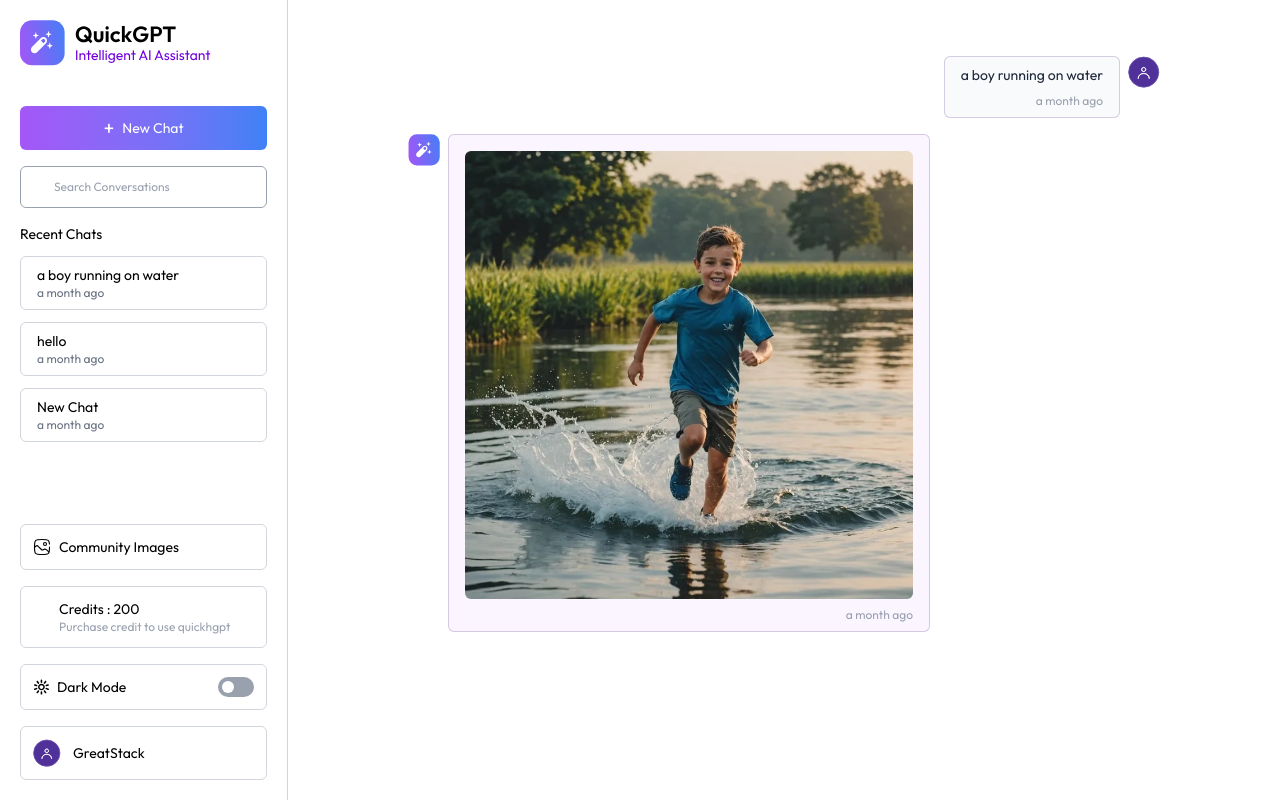
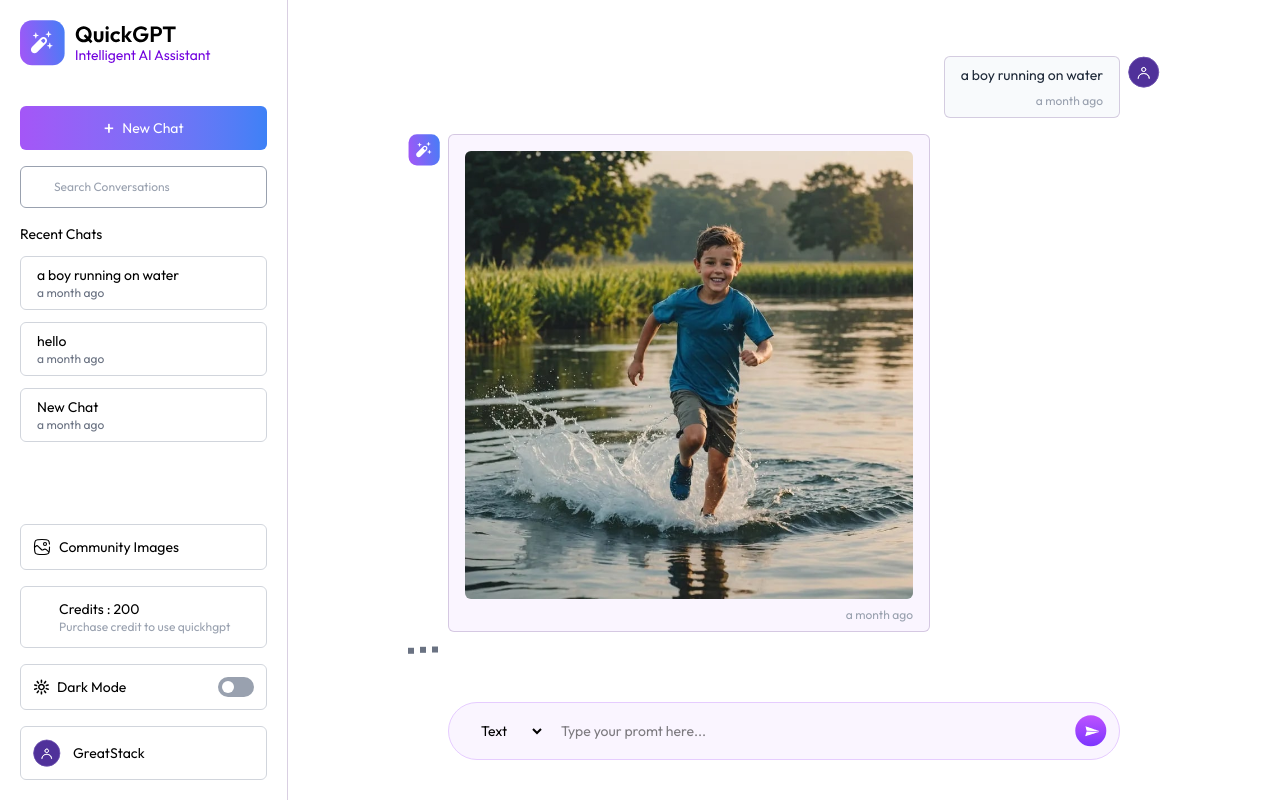
Before and after one commit to gauravdevkar27/my_chat_gpt, a React (Vite) app: page / in a window 1280 px wide. Built offline with nearby package versions, Linux system fonts and the light colour scheme.

Commit message:
promt input box

```diff
--- a/package.json
+++ b/package.json
@@ -12,8 +12,10 @@
   "dependencies": {
     "@tailwindcss/vite": "^4.1.13",
     "moment": "^2.30.1",
+    "prismjs": "^1.30.0",
     "react": "^19.1.1",
     "react-dom": "^19.1.1",
+    "react-markdown": "^10.1.0",
     "react-router-dom": "^7.9.1",
     "tailwindcss": "^4.1.13"
   },
--- a/src/App.jsx
+++ b/src/App.jsx
@@ -5,6 +5,7 @@
 import Credit from './pages/Credit'
 import Community from './pages/Community'
 import { assets } from './main_assets/assets'
+import './main_assets/prism.css'
 function App() {
 
   const [isMenuOpen, setIsMenuOpen] = useState(false);
--- a/src/component/ChatBox.jsx
+++ b/src/component/ChatBox.jsx
@@ -5,12 +5,19 @@
 
 const ChatBox = () => {
 
-  const {selectedChat, theme} = useAppContext();
+  const { selectedChat, theme } = useAppContext();
   const [messages, setMessages] = useState([]);
-  const [loading, setLoading] = useState(false);
+  const [loading, setLoading] = useState(true);
+  const [promt, setPromt] = useState('')
+  const [mode, setMode] = useState('text')
+  const [isPublished, setIsPublished] = useState(true)
+
+  const onSubmit = async (e) => {
+    e.preventDefault();
+  }
 
   useEffect(() => {
-    if(selectedChat){
+    if (selectedChat) {
       setMessages(selectedChat.messages)
     }
 
@@ -24,19 +31,50 @@
           (
             <div className="flex flex-col items-center justify-center h-full">
               <img src={theme === 'dark' ? assets.logo_full : assets.logo_full_dark} alt=''
-            className='w-full max-w-56 sm:max-w-[17rem]'/>
+                className='w-full max-w-56 sm:max-w-[17rem]' />
               <p className='mt-5 text-4xl sm:text-6xl text-center text-gray-400
             dark:text-white'>Ask me anything</p>
             </div>
           )
         }
 
-        {messages.map((message, index) => <Message key={index} message={message}/>)}
+        {messages.map((message, index) => <Message key={index} message={message} />)}
+        {/* Three Dots Loading */}
+        {
+          loading && <div className='loader flex items-center gap-1.5'>
+            <div className='w-1.5 h-1.5 rounded-ful bg-gray-500 dark:bg-white
+            animate-bounce '></div>
+            <div className='w-1.5 h-1.5 rounded-ful bg-gray-500 dark:bg-white
+            animate-bounce '></div>
+            <div className='w-1.5 h-1.5 rounded-ful bg-gray-500 dark:bg-white
+            animate-bounce '></div>
           </div>
 
+        }
+      </div>
+
+      {mode === 'image' &&
+       <label className='inline-flex items-center gap-2 mb-3 text-sm mx-auto'>
+        <p className='text-xs'>Publish Generated Image to community</p>
+        <input type="checkbox" className='cursor-pointer' checked={isPublished}
+        onChange={(e)=>setIsPublished(e.target.checked)}/>
+       </label>
+      }
+
       {/* Promt Input Box */}
-      <form>
-
+      <form onSubmit={onSubmit} className='bg-primary/20 dark:bg-[#583c79]/30
+      border border-primary dark:border-[#80609F]/30 rounded-full w-full max-w-2xl
+      p-3 pl-4 mx-auto flex gap-4 items-center'>
+        <select onChange={ (e)=>setMode(e.target.value) }  value={mode}
+         className='text-sm pl-3 pr-2 outline-none'>
+          <option className='dark:bg-purple-900' value="text">Text</option>
+          <option className='dark:bg-purple-900' value="image">Image</option>
+        </select>
+        <input onChange={(e)=> setPromt(e.target.value)} value={promt} type='text' placeholder='Type your promt here...'
+        className='flex-1 w-full text-sm outline-none' required/>
+        <button disabled={loading}>
+          <img src={loading ? assets.send_icon : assets.stop_icon} className='w-8 cursor-pointer' alt=''/>
+        </button>
       </form>
     </div>
   )
--- a/src/component/Message.jsx
+++ b/src/component/Message.jsx
@@ -1,13 +1,21 @@
-import React from 'react'
+import React, { useEffect } from 'react'
 import { assets } from '../main_assets/assets'
 import moment from 'moment'
+import Markdown from 'react-markdown'
+import Prism from 'prismjs'
 const  Message = ({message}) => {
+
+  useEffect(() => {
+    Prism.highlightAll()
+  }, [message.content])
+
   return (
     <div>
       {message.role === "user" ? (                                //user message
         <div className='flex items-start justify-end my-4 gap-2'>
           <div className='flex flex-col gap-2 p-2 px-4 bg-slate-50 dark:bg-[#57317C]/30 border border-[#80609F]/30 rounded-md max-w-2xl'>
-            <p className='text-sm text-gray-800 dark:text-white'>{message.content}</p>
+            <p className='text-sm text-gray-800 dark:text-white'>
+              <Markdown>{message.content}</Markdown></p>
             <span className='text-xs text-gray-400 dark:text-[#B1A6C0] self-end'>
               {moment(message.timestamp).fromNow()}</span>
           </div>
@@ -25,7 +33,8 @@
             <img src={message.content} alt='' className='w-full max-w-md mt-2 rounded-md'/>
           ):
           (
-            <div className='text-sm text-gray-800 dark:text-white reset-tw'>{message.content}</div>
+            <div className='text-sm text-gray-800 dark:text-white reset-tw'>
+              <Markdown>{message.content}</Markdown></div>
           )
           }
           <span className='text-xs text-gray-400 dark:text-[#B1A6C0] self-end'>{moment(message.timestamp).fromNow()}</span>
--- a/src/index.css
+++ b/src/index.css
@@ -12,3 +12,15 @@
 ::-webkit-scrollbar{
     display: none;
 }
+
+.reset-tw :not(pre):not(code){
+    all:revert;
+}
+
+.loader div:nth-child(2){
+    animation-delay: 0.2s;
+}
+
+.loader div:nth-child(3){
+    animation-delay: 0.4s;
+}
```
Also changed, not shown: 1 other file (tests, documents, lock files or other folders). Lines whose indentation alone changed are shown as unchanged.
